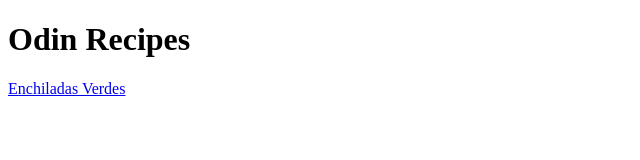
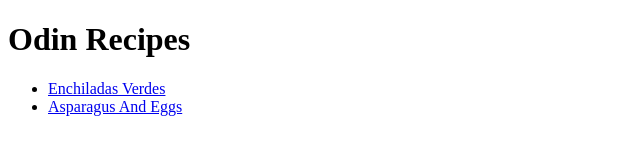
Before and after one commit to EJESPERE/odin-recipes, a plain HTML site: page index.html in a window 1280 px wide. Shown: the whole page, without its empty margins (0-640 px from the left). Drawn offline with Linux system fonts and the light colour scheme.

Commit message:
Edit index.html

```diff
--- a/index.html
+++ b/index.html
@@ -6,6 +6,9 @@
 </head>
 <body>
     <h1>Odin Recipes</h1>
-    <a href="./recipes/enchiladas-verdes.html">Enchiladas Verdes</a>
+    <ul>
+    <li><a href="./recipes/enchiladas-verdes.html">Enchiladas Verdes</a></li>
+    <li><a href="./recipes/asparagus-and-eggs.html">Asparagus And Eggs</a></li>
+    </ul>
 </body>
 </html>
```
